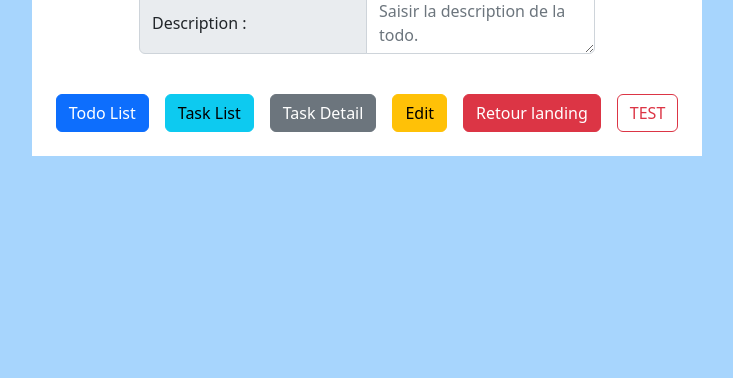
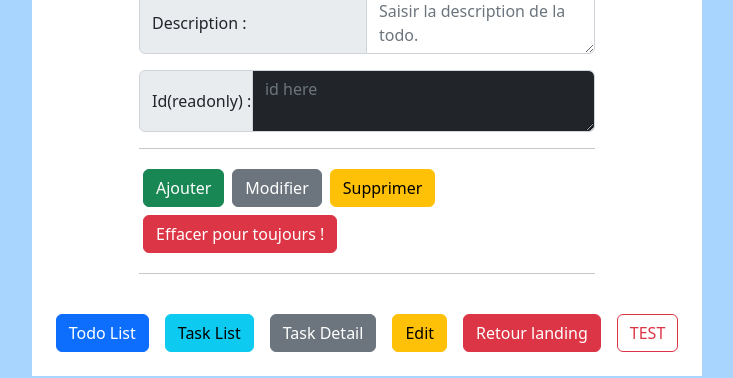
Before and after one commit to MaxenceAll/first_app, a React (Create React App) app: page / in a window 1280 px wide. Both pictures are taken after a click on the button "Edit". Shown: the part 292-670 px from the top of the page, without its empty margins (273-1006 px from the left). Built offline with nearby package versions, Linux system fonts and the light colour scheme; no server answers; a web font is replaced by a local one.

Commit message:
minidashboard finished

```diff
--- a/package.json
+++ b/package.json
@@ -3,6 +3,7 @@
   "version": "0.1.0",
   "private": true,
   "dependencies": {
+    "@laurent-debug/react-pincode-input": "^0.1.0",
     "@testing-library/jest-dom": "^5.16.5",
     "@testing-library/react": "^13.4.0",
     "@testing-library/user-event": "^13.5.0",
--- a/src/components/TestComponent.jsx
+++ b/src/components/TestComponent.jsx
@@ -1,13 +1,22 @@
 import React, { useState, useEffect } from 'react';
+import PincodeInput from "@laurent-debug/react-pincode-input/dist/PincodeInput";
+
+
+
 
 function TestComponent() {
   const [count, setCount] = useState(0);
+
 
   // Équivalent à componentDidMount plus componentDidUpdate :
   useEffect(() => {
     // Mettre à jour le titre du document en utilisant l'API du navigateur
     document.title = `Vous avez cliqué ${count} fois`;
   });
+
+  const onCompleted = (pincode) => {
+    console.log(pincode);
+  };
 
   return (
     <div>
@@ -16,6 +25,9 @@ function TestComponent() {
       <button onClick={() => setCount(count + 1)}>
         Cliquez ici
       </button>
+
+      <h5 className="text-center pt-2">Saisir votre code secret</h5>
+      <PincodeInput  onCompleted={onCompleted}  digitsNumber={4}/>
     </div>
   );
 }
--- a/src/components/TodoEditor/TodoEditor.jsx
+++ b/src/components/TodoEditor/TodoEditor.jsx
@@ -1,17 +1,132 @@
-
+import { useEffect , useState , useRef } from "react";
 
 function TodoEditor(props) {
 
     const {todos} = props;
 
+    const TodoEditorForm = useRef();
 
+    const nomTodoRef = useRef();
+    const descTodoRef = useRef();
+    const idTodoRef = useRef();
+    const todoFormSelector = useRef();
+
+    const add_todo_submitRef= useRef();
+    const modif_todo_submitRef= useRef();
+    const supp_todo_submitRef= useRef();
+    const del_todo_submitRef= useRef();
+
+
+    useEffect( ()=> {
+
+    }, [])
+
+
+    const handleSelectChange = (event) => {
+        const selectedId = event.target.value;
+        const selectedTodo = todos.find((todo) => todo.id == selectedId);
+        idTodoRef.current.value = selectedTodo ? selectedTodo.id : "";
+        nomTodoRef.current.value = selectedTodo ? selectedTodo.title : "";
+        descTodoRef.current.value = selectedTodo ? selectedTodo.description : "";
+      };
+
+    const handleSubmit = (event) => {
+        event.preventDefault();
+
+        if (event.target.id === "add_todo_submit")
+        {
+            console.log(event.target.id);
+            const title = nomTodoRef.current.value;
+            const description = descTodoRef.current.value;
+            let body = {
+                title,
+                description
+              };
+              const myJSON = JSON.stringify(body);
+              console.log("json:", myJSON);
+              fetch("http://localhost:1337/todo", {
+                method: "POST",
+                headers: {
+                    "Content-Type": "application/json",
+                },
+                body: myJSON,
+              })
+                .then((response) => response.json())
+                .then((data) => console.log(data))
+                .catch((error) => console.error(error));
+        } else
+        if (event.target.id === "modif_todo_submit")
+        {
+            console.log(event.target.id);
+            const id = idTodoRef.current.value;
+            const title = nomTodoRef.current.value;
+            const description = descTodoRef.current.value;
+            let body = {
+                id,
+                title,
+                description
+              };
+              const myJSON = JSON.stringify(body);
+              console.log("json:", myJSON);
+              fetch("http://localhost:1337/todo/" + id, {
+                method: "PUT",
+                headers: {
+                    "Content-Type": "application/json",
+                },
+                body: myJSON,
+              })
+                .then((response) => response.json())
+                .then((data) => console.log(data))
+                .catch((error) => console.error(error));
+        } else
+        if (event.target.id === "supp_todo_submit")
+        {
+            console.log(event.target.id);
+            const id = idTodoRef.current.value;
+            let body = {
+                id
+              };
+              const myJSON = JSON.stringify(body);
+              console.log("json:", myJSON);
+              fetch("http://localhost:1337/todo/" + id, {
+                method: "PATCH",
+                headers: {
+                    "Content-Type": "application/json",
+                },
+                body: myJSON,
+              })
+                .then((response) => response.json())
+                .then((data) => console.log(data))
+                .catch((error) => console.error(error));
+        } else
+        if (event.target.id === "del_todo_submit")
+        {
+            console.log(event.target.id);
+            const id = idTodoRef.current.value;
+            let body = {
+                id
+              };
+              const myJSON = JSON.stringify(body);
+              console.log("json:", myJSON);
+              fetch("http://localhost:1337/todo/" + id, {
+                method: "DELETE",
+                headers: {
+                    "Content-Type": "application/json",
+                },
+                body: myJSON,
+              })
+                .then((response) => response.json())
+                .then((data) => console.log(data))
+                .catch((error) => console.error(error));
+        }
+    };
 
 
     return (
 
     <> {console.log(todos)}
 
-            <div>
+            <form id="TodoEditorForm" ref={TodoEditorForm}>
 
                     <div className="container m-5">
                         <div className="mb-5">
@@ -21,9 +136,9 @@ function TodoEditor(props) {
 
                     <div className="input-group mb-3 mt-3">
                         <label className="input-group-text w-50" htmlFor="input-todo-select">Todos disponibles :</label>
-                            <select className="form-select" id="input-todo-select" name="todoFormSelect">
+                            <select className="form-select" id="input-todo-select" name="todoFormSelect" ref={todoFormSelector} onChange={handleSelectChange}>
                                 <option defaultValue>Ajouter...</option>
-                                {todos.map((todo) => <option key={"todo.id'+'todo.title"} value={todo.id}>{todo.title}</option>)}
+                                {todos.map((todo) => <option key={todo.id} value={todo.id}>{todo.title} </option>)}
                             </select>
                     </div>
 
@@ -31,18 +146,33 @@ function TodoEditor(props) {
                         <label className="form-label">Contenu de la todo ! :</label>
                             <div className="input-group">
                                 <span className="input-group-text w-50">Titre de la todo :</span>
-                                    <textarea id="titleTodo" className="form-control" placeholder="Saisir le nom de la todo."></textarea>
+                                    <textarea ref={nomTodoRef} id="nomTodo" className="form-control" placeholder="Saisir le nom de la todo."></textarea>
                             </div>
                     </div>
 
                     <div className="mb-3">
                         <div className="input-group">
                             <span className="input-group-text w-50">Description :</span>
-                            <textarea id="descTodo" className="form-control"  placeholder="Saisir la description de la todo."></textarea>
+                            <textarea ref={descTodoRef} id="descTodo" className="form-control"  placeholder="Saisir la description de la todo."></textarea>
                         </div>
                     </div>
 
-            </div>
+                    <div className="mb-3">
+                        <div className="input-group">
+                            <span className="input-group-text w-25">Id(readonly) :</span>
+                            <textarea ref={idTodoRef} id="idTodo" className="form-control text-bg-dark" readOnly placeholder="id here"></textarea>
+                        </div>
+                    </div>
+
+                    <hr/>
+
+                    <button type="submit" className="btn btn-success m-1"   onClick={handleSubmit}  id="add_todo_submit" ref={add_todo_submitRef}>Ajouter</button>
+                    <button type="submit" className="btn btn-secondary m-1" onClick={handleSubmit}  id="modif_todo_submit" ref={modif_todo_submitRef}>Modifier</button>
+                    <button type="submit" className="btn btn-warning m-1"   onClick={handleSubmit}  id="supp_todo_submit" ref={supp_todo_submitRef}>Supprimer</button>
+                    <button type="submit" className="btn btn-danger m-1"    onClick={handleSubmit}  id="del_todo_submit" ref={del_todo_submitRef}>Effacer pour toujours !</button>
+
+            </form>
+            <hr />
     </>);
 }
 
--- a/src/components/TodoList/TodoList.css
+++ b/src/components/TodoList/TodoList.css
@@ -1,6 +1,6 @@
 .TodoBox{
     display: flex;
-    justify-content: start;
+    justify-content: flex-start;
     align-items: center;
     flex-wrap: wrap;
     padding:5%;
```
Also changed, not shown: 1 other file (tests, documents, lock files or other folders).
